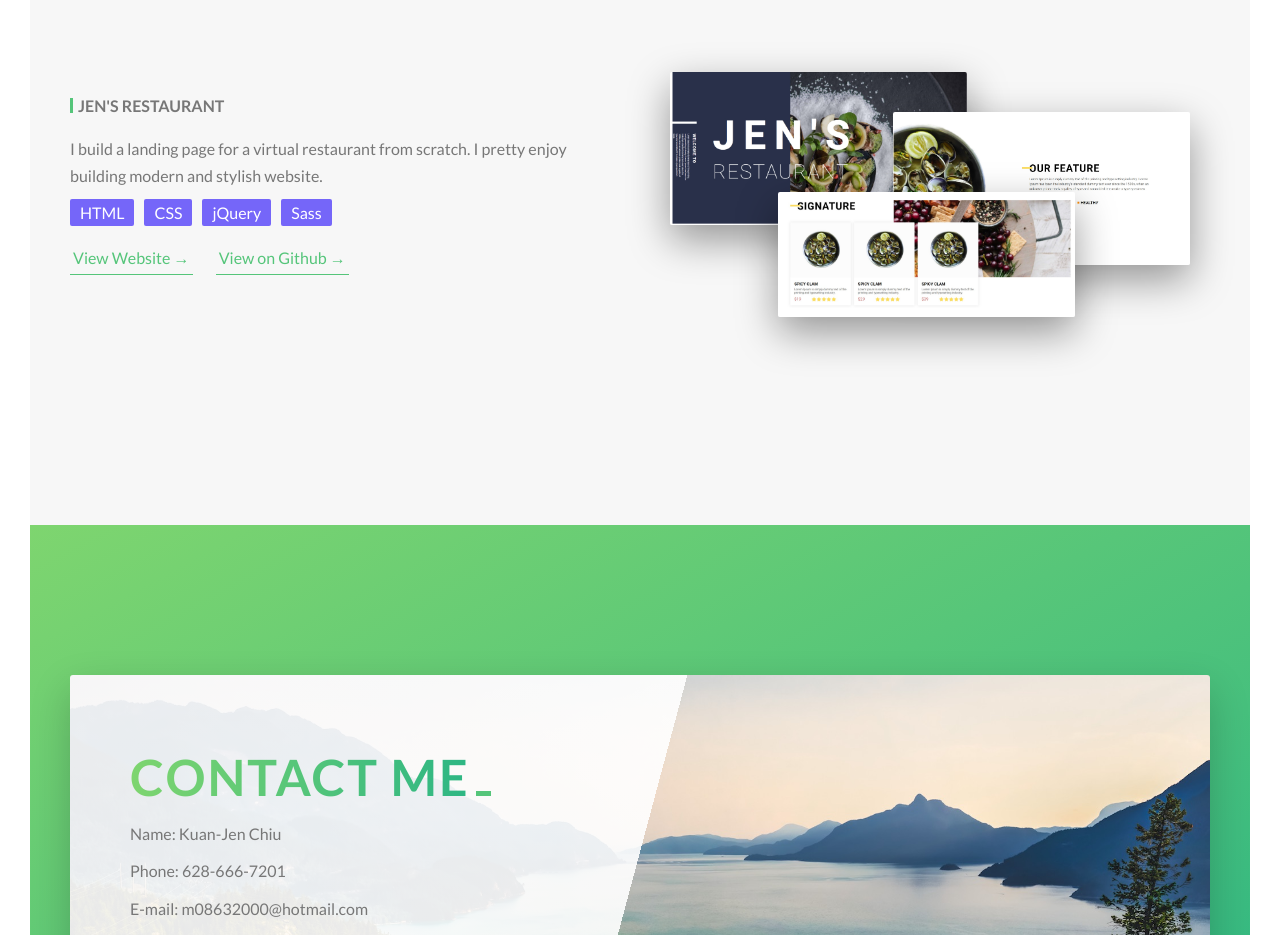
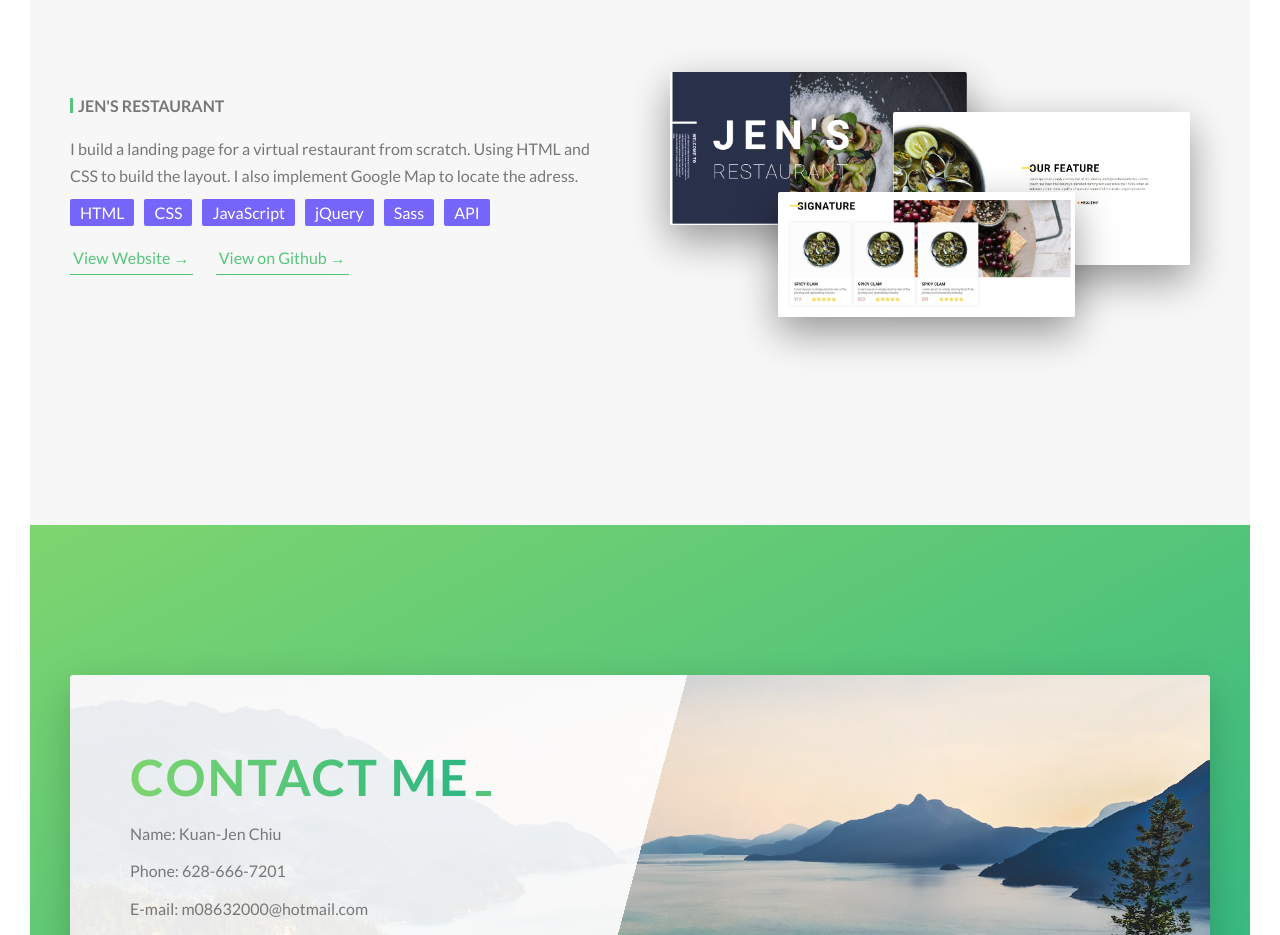
Before and after one commit to jerrychiu0863/jerrychiu_portfolio, a website: page index.html in a window 1280 px wide. Shown: the part 3440-4375 px from the top of the page. Drawn offline with Linux system fonts and the light colour scheme.

Commit message:
added labels for restaurant

```diff
--- a/index.html
+++ b/index.html
@@ -328,13 +328,15 @@
                 <div class="row">
                     <div class="col-1-of-2">
                         <h3 class="heading-tertiary u-margin-bottom-small">Jen's Restaurant</h3>
-                        <p class="paragraph">I build a landing page for a virtual restaurant from scratch. I pretty enjoy building modern and stylish website.</p>
+                        <p class="paragraph">I build a landing page for a virtual restaurant from scratch. Using HTML and CSS to build the layout. I also implement Google Map to locate the adress.</p>
 
                         <ul class="section-project_label">
                             <li>HTML</li>
                             <li>CSS</li>
+                            <li>JavaScript</li>
                             <li>jQuery</li>
                             <li>Sass</li>
+                            <li>API</li>
                         </ul>
 
                         <a href="https://jerrychiu0863.github.io/jens_restaurant/" class="btn-text u-margin-top-small">View Website &rarr;</a>
--- a/js/script.js
+++ b/js/script.js
@@ -35,3 +35,6 @@ $('.navigation__item').click(function() {
     $('.navigation__background').removeClass('bk-show');
     $('.navigation__nav').removeClass('nav-show');
 });
+
+
+/////Responsive
--- a/sass/components/_composition.scss
+++ b/sass/components/_composition.scss
@@ -53,7 +53,7 @@
             transition-delay: .3s;
 
              @include respond(tab-port) {
-                top: 1rem;
+                top: .5rem;
                 left: 0;
                 transform: scale(1.1);
             }
```
Also changed, not shown: css/style.css.
